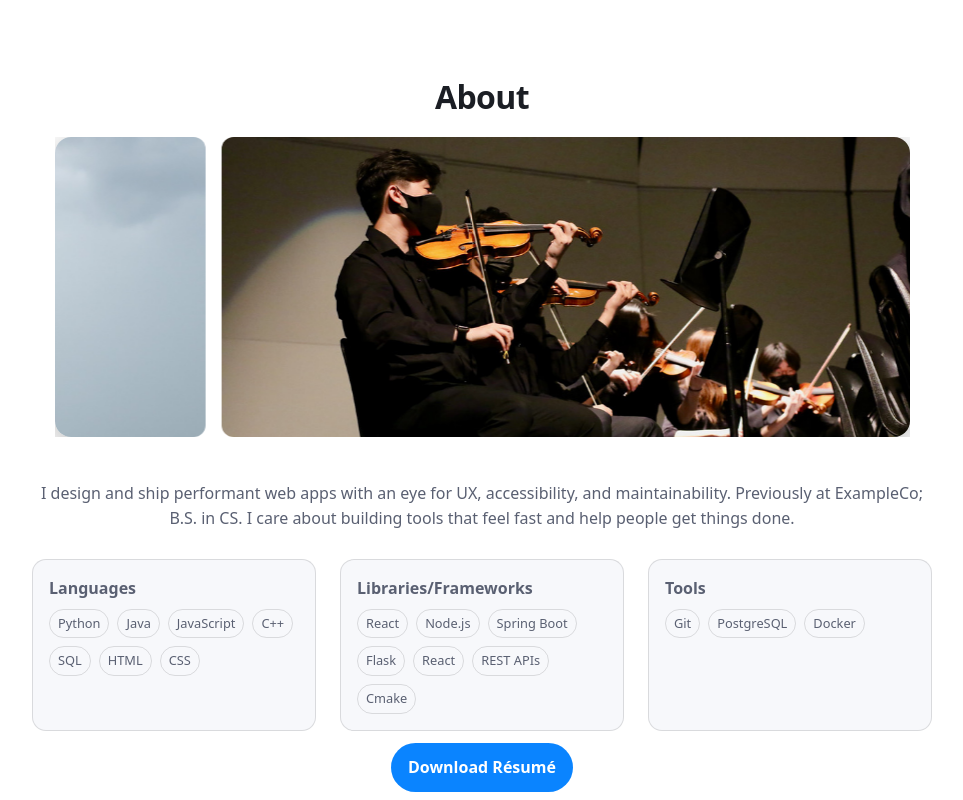
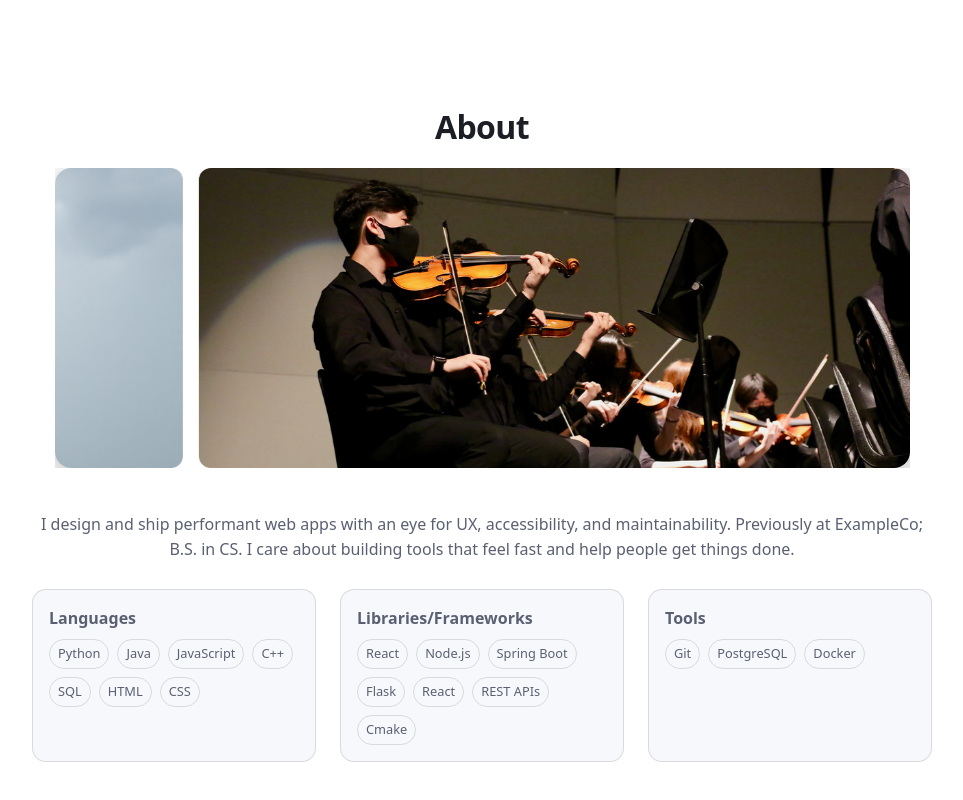
Before and after one commit to oeleel/oeleel.github.io, a React (Vite) app: page /#home in a window 1280 px wide. Shown: the part 800-1600 px from the top of the page, without its empty margins (158-1121 px from the left). Built offline with nearby package versions, Linux system fonts and the light colour scheme.

Commit message:
added resume page, cleaned up UX, now will create actual content/text

```diff
--- a/src/App.jsx
+++ b/src/App.jsx
@@ -5,6 +5,7 @@ import Home from './sections/Home.jsx';
 import About from './sections/About.jsx';
 import Experience from './sections/Experience.jsx';
 import Projects from './sections/Projects.jsx';
+import Resume from './sections/Resume.jsx';
 import Contact from './sections/Contact.jsx';
 import Toast from './components/Toast.jsx';
 import InteractiveBackground from './components/InteractiveBackground.jsx';
@@ -71,7 +72,7 @@ export default function App() {
   // Keyboard paging between sections (PageDown/PageUp/Space)
   useEffect(() => {
     function keyHandler(e) {
-      const order = ["home", "about", "experience", "projects", "contact"];
+      const order = ["home", "about", "experience", "projects", "resume", "contact"];
       const idx = order.indexOf(active);
       const prev = order[Math.max(0, idx - 1)];
       const next = order[Math.min(order.length - 1, idx + 1)];
@@ -115,6 +116,7 @@ export default function App() {
         <About content={content} />
         <Experience content={content} />
         <Projects content={content} />
+        <Resume content={content} />
         <Contact content={content} onToast={setToast} />
       </main>
 
--- a/src/components/Header.jsx
+++ b/src/components/Header.jsx
@@ -7,6 +7,7 @@ function Header({ activeId, content }) {
     { id: "about", label: "About" },
     { id: "experience", label: "Experience" },
     { id: "projects", label: "Projects" },
+    { id: "resume", label: "Resume" },
     { id: "contact", label: "Contact" },
   ];
 
--- a/src/components/Modal.jsx
+++ b/src/components/Modal.jsx
@@ -42,10 +42,23 @@ function Modal({ open, title, onClose, children }) {
     };
   }, [open, onClose]);
 
+  const handleBackdropClick = (e) => {
+    // Only close if clicking the backdrop itself, not the modal content
+    if (e.target === e.currentTarget) {
+      onClose?.();
+    }
+  };
+
   if (!open) return null;
 
   return (
-    <div className="modal-backdrop" role="dialog" aria-modal="true" aria-labelledby="modal-title">
+    <div
+      className="modal-backdrop"
+      role="dialog"
+      aria-modal="true"
+      aria-labelledby="modal-title"
+      onClick={handleBackdropClick}
+    >
       <div className="modal reveal in" ref={ref}>
         <header>
           <h3 id="modal-title" style={{ margin: 0 }}>{title}</h3>
--- a/src/sections/About.jsx
+++ b/src/sections/About.jsx
@@ -1,6 +1,5 @@
 import React, { useEffect, useRef } from 'react';
 import Section from '../components/Section.jsx';
-import Button from '../components/Button.jsx';
 import Tag from '../components/Tag.jsx';
 
 function About({ content }) {
@@ -27,7 +26,7 @@ function About({ content }) {
               <img src="/images/carousel3.jpg" alt="Project showcase 3" className="carousel-image" />
               <img src="/images/carousel4.jpg" alt="Project showcase 4" className="carousel-image" />
               <img src="/images/carousel5.jpg" alt="Project showcase 5" className="carousel-image" />
-              {/* Duplicate first few images for seamless loop */}
+              {/* Duplicate first few images for seamless loop */ }
               <img src="/images/carousel1.jpg" alt="Project showcase 1" className="carousel-image" />
               <img src="/images/carousel2.jpg" alt="Project showcase 2" className="carousel-image" />
               <img src="/images/carousel3.jpg" alt="Project showcase 3" className="carousel-image" />
@@ -50,11 +49,6 @@ function About({ content }) {
             </div>
           ))}
         </div>
-        <div className="center">
-          <Button as="a" className="primary" href="#" download>
-            Download Résumé
-          </Button>
-        </div>
       </div>
     </Section>
   );
--- /dev/null
+++ b/src/sections/Resume.jsx
@@ -0,0 +1,29 @@
+import React from 'react';
+import Section from '../components/Section.jsx';
+import Button from '../components/Button.jsx';
+
+function Resume({ content }) {
+  return (
+    <Section id="resume" title="Resume">
+      <div className="resume-container">
+        <div className="resume-actions">
+          <Button as="a" className="primary" href="/documents/resume_site.pdf" download="Leo_L_Resume.pdf">
+            📄 Download PDF
+          </Button>
+          <Button as="a" className="secondary" href="/documents/resume_site.pdf" target="_blank" rel="noopener noreferrer">
+            🔗 Open in New Tab
+          </Button>
+        </div>
+        <div className="pdf-viewer">
+          <iframe
+            src="/documents/resume_site.pdf#toolbar=0&navpanes=0&scrollbar=0&statusbar=0&menubar=0&zoom=150&view=FitH"
+            title="Resume PDF"
+            className="pdf-iframe"
+          />
+        </div>
+      </div>
+    </Section>
+  );
+}
+
+export default Resume;
--- a/src/styles/globals.css
+++ b/src/styles/globals.css
@@ -589,3 +589,66 @@ section.page {
   background: color-mix(in oklab, var(--bg) 95%, transparent);
   backdrop-filter: blur(1px);
 }
+
+/* Resume Section */
+.resume-container {
+  display: flex;
+  flex-direction: column;
+  gap: 1rem;
+  width: 40vw;
+  margin: 0 auto;
+  padding: 0 1rem;
+}
+
+.resume-actions {
+  display: flex;
+  gap: 0.75rem;
+  justify-content: center;
+  flex-wrap: wrap;
+}
+
+.pdf-viewer {
+  width: 100%;
+  height: 49vw;
+  border-radius: var(--border-radius);
+  overflow: hidden;
+  background: white;
+  box-shadow: var(--shadow);
+}
+
+.pdf-iframe {
+  width: 100%;
+  height: 100%;
+  border: none;
+  background: white;
+  border-radius: var(--border-radius);
+  overflow: hidden;
+}
+
+/* Responsive adjustments for resume section */
+@media (max-width: 768px) {
+  .resume-container {
+    width: 85vw;
+    padding: 0 0.5rem;
+  }
+
+  .resume-actions {
+    flex-direction: column;
+    align-items: stretch;
+  }
+
+  .pdf-viewer {
+    height: 70vw;
+  }
+}
+
+@media (max-width: 480px) {
+  .resume-container {
+    width: 95vw;
+    padding: 0 0.25rem;
+  }
+
+  .pdf-viewer {
+    height: 80vw;
+  }
+}
```
Also changed, not shown: 1 other file (tests, documents, lock files or other folders).
